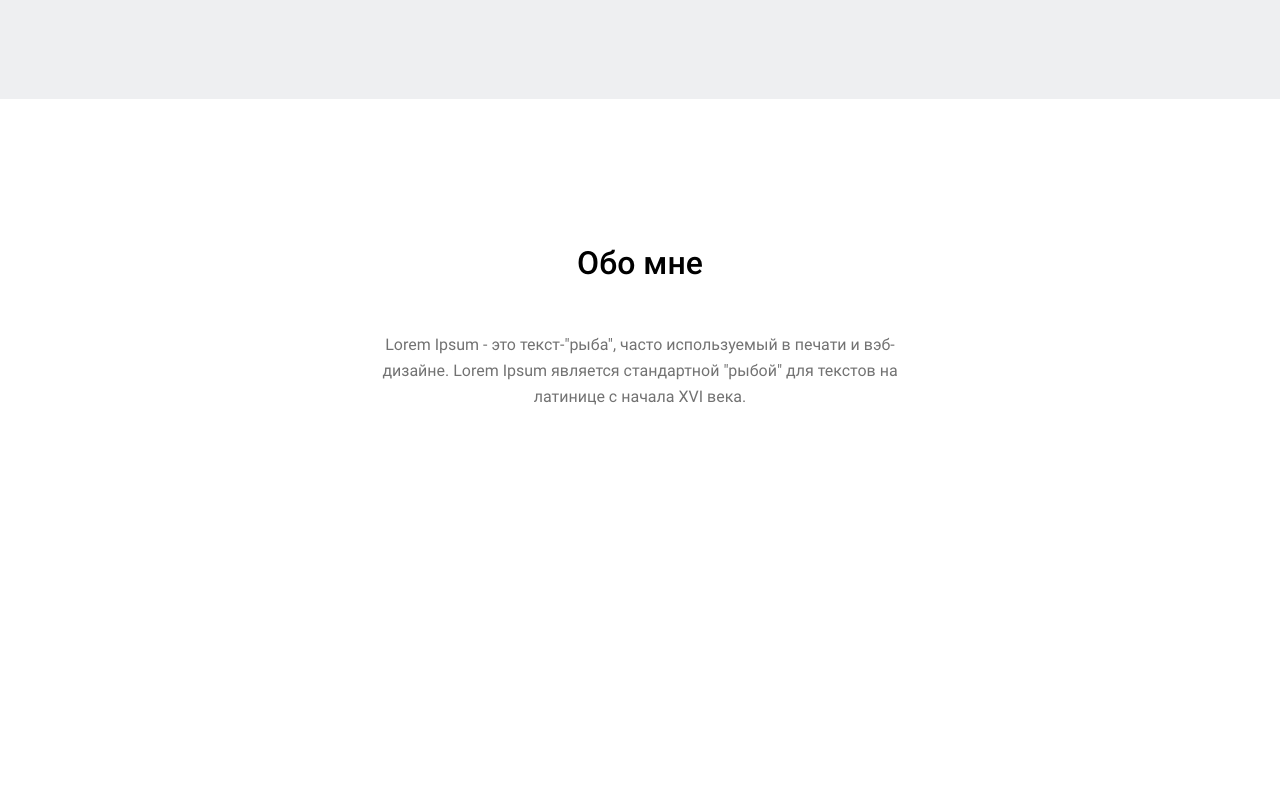
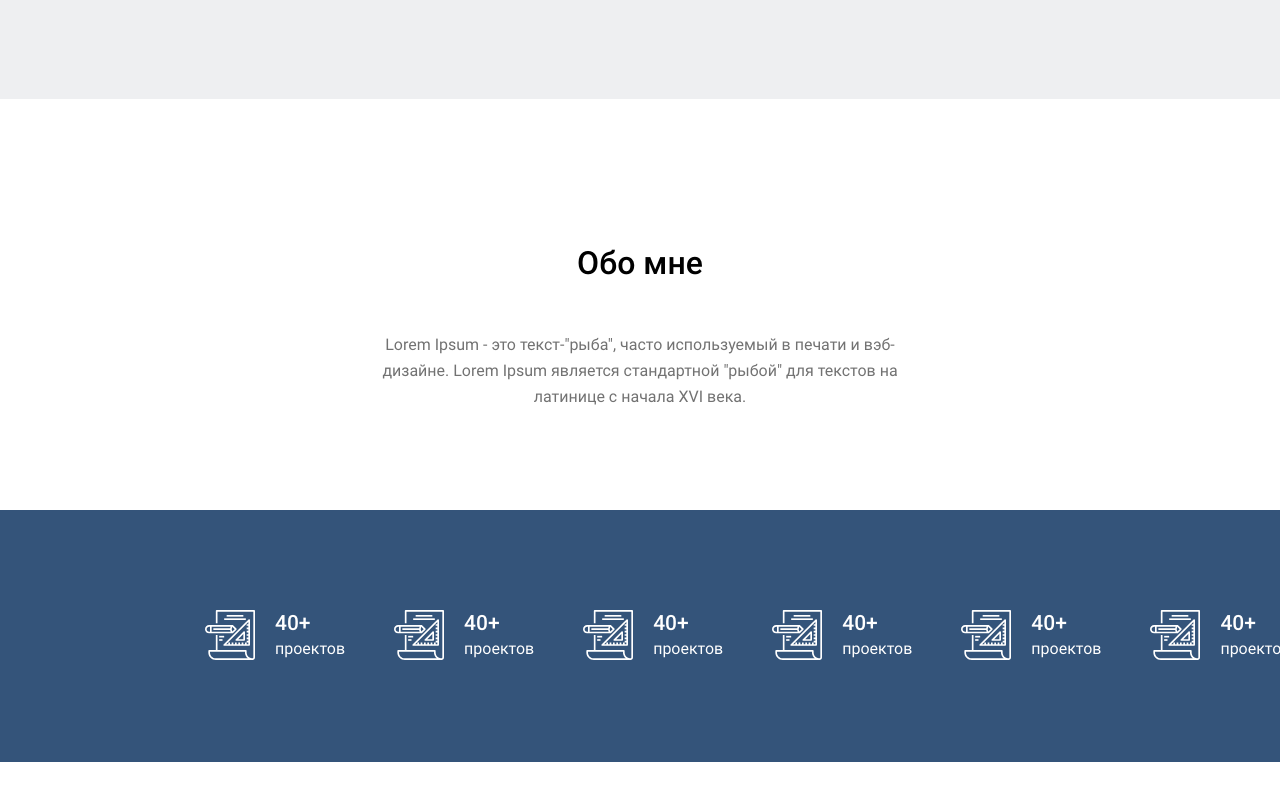
Before and after one commit to ReginaShakirova/developer-site, a plain HTML site: page index.html in a window 1280 px wide. Shown: the part 649-1449 px from the top of the page. Before the commit the page ends 1159 px from the top, so only its background shows below. Drawn offline with Linux system fonts and the light colour scheme.

Commit message:
Add projects block

```diff
--- a/css/style.css
+++ b/css/style.css
@@ -634,3 +634,37 @@ body {
 }
 
 /* About styles end */
+
+/* Projects styles start */
+.projects {
+  background: #34547a;
+  margin-bottom: 102px;
+}
+
+.project-wrap {
+  padding: 100px 205px;
+  display: flex;
+}
+
+.project-value {
+  color: #fff;
+}
+
+.project-card {
+  display: flex;
+  margin-right: 49px;
+}
+
+.project-ico {
+  margin-right: 20px;
+}
+
+.project-number {
+  font-family: "Conv_Roboto-Medium";
+  font-size: 21px;
+}
+
+.project-title {
+  font-size: 16px;
+}
+/* Projects styles end */
--- a/index.html
+++ b/index.html
@@ -96,6 +96,112 @@
 
         <!--About end-->
 
+        <!-- Projects start-->
+
+        <div class="projects">
+            <div class="project-wrap">
+                <div class="project-card">
+
+                    <div class="project-ico">
+                        <img src="./img/svg/project-ico.svg" alt="40+ проектовы">
+                    </div>
+
+                    <div class="project-value">
+                        <p class="project-number">
+                            40+
+                        </p>
+                        <p class="project-title">
+                            проектов
+                        </p>
+                    </div>
+                </div>
+
+                <div class="project-card">
+
+                    <div class="project-ico">
+                        <img src="./img/svg/project-ico.svg" alt="40+ проектовы">
+                    </div>
+
+                    <div class="project-value">
+                        <p class="project-number">
+                            40+
+                        </p>
+                        <p class="project-title">
+                            проектов
+                        </p>
+                    </div>
+                </div>
+
+                <div class="project-card">
+
+                    <div class="project-ico">
+                        <img src="./img/svg/project-ico.svg" alt="40+ проектовы">
+                    </div>
+
+                    <div class="project-value">
+                        <p class="project-number">
+                            40+
+                        </p>
+                        <p class="project-title">
+                            проектов
+                        </p>
+                    </div>
+                </div>
+
+                <div class="project-card">
+
+                    <div class="project-ico">
+                        <img src="./img/svg/project-ico.svg" alt="40+ проектовы">
+                    </div>
+
+                    <div class="project-value">
+                        <p class="project-number">
+                            40+
+                        </p>
+                        <p class="project-title">
+                            проектов
+                        </p>
+                    </div>
+                </div>
+
+                <div class="project-card">
+
+                    <div class="project-ico">
+                        <img src="./img/svg/project-ico.svg" alt="40+ проектовы">
+                    </div>
+
+                    <div class="project-value">
+                        <p class="project-number">
+                            40+
+                        </p>
+                        <p class="project-title">
+                            проектов
+                        </p>
+                    </div>
+                </div>
+
+                <div class="project-card">
+
+                    <div class="project-ico">
+                        <img src="./img/svg/project-ico.svg" alt="40+ проектовы">
+                    </div>
+
+                    <div class="project-value">
+                        <p class="project-number">
+                            40+
+                        </p>
+                        <p class="project-title">
+                            проектов
+                        </p>
+                    </div>
+                </div>
+            </div>
+
+
+        </div>
+
+        <!-- Projects start-->
+
     </main>
 
 </body>
```
Also changed, not shown: img/svg/project-ico.svg (added).
